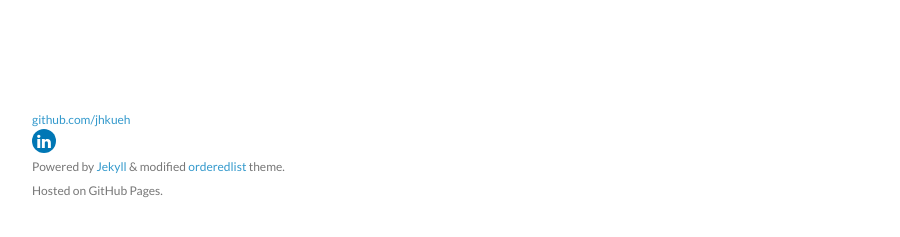
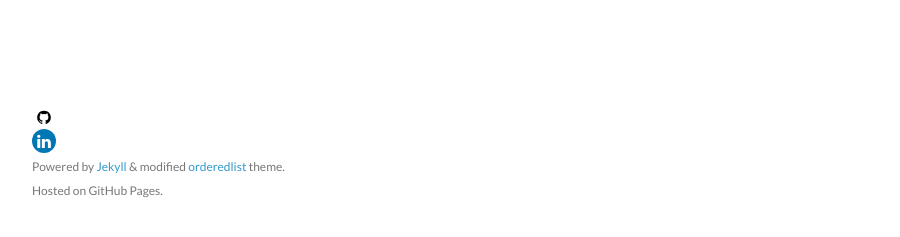
Before and after one commit to jhkueh/jhkueh.github.com, a Jekyll site: the page built from index.html, in a window 1280 px wide. Shown: the part 612-849 px from the top of the page, without its empty margins (151-1051 px from the left). Built offline with Jekyll 4.4.1, drawn with Linux system fonts in a browser that asks for light colours; Markdown is read by kramdown in place of the engine named in the settings; the list of posts is cut into pages by our own code.

Commit message:
Added Github social icon

```diff
--- a/_layouts/default.html
+++ b/_layouts/default.html
@@ -26,7 +26,13 @@
 				<small>
 					<p>
 						<ul class="inline-list social-menu">
-							<li><a href="https://github.com/jhkueh">github.com/jhkueh</a></li>
+							<li>
+								<a href="https://github.com/jhkueh">
+									<div class="fa github">
+										<svg class="fa" width="1792" height="1792" viewBox="0 0 1792 1792" xmlns="http://www.w3.org/2000/svg"><path d="M1664 896q0 251-146.5 451.5t-378.5 277.5q-27 5-39.5-7t-12.5-30v-211q0-97-52-142 57-6 102.5-18t94-39 81-66.5 53-105 20.5-150.5q0-121-79-206 37-91-8-204-28-9-81 11t-92 44l-38 24q-93-26-192-26t-192 26q-16-11-42.5-27t-83.5-38.5-86-13.5q-44 113-7 204-79 85-79 206 0 85 20.5 150t52.5 105 80.5 67 94 39 102.5 18q-40 36-49 103-21 10-45 15t-57 5-65.5-21.5-55.5-62.5q-19-32-48.5-52t-49.5-24l-20-3q-21 0-29 4.5t-5 11.5 9 14 13 12l7 5q22 10 43.5 38t31.5 51l10 23q13 38 44 61.5t67 30 69.5 7 55.5-3.5l23-4q0 38 .5 89t.5 54q0 18-13 30t-40 7q-232-77-378.5-277.5t-146.5-451.5q0-209 103-385.5t279.5-279.5 385.5-103 385.5 103 279.5 279.5 103 385.5z" fill="#000"/></svg>
+									</div>
+								</a>
+							</li>
 							<li>
 								<a href="https://linkedin.com/in/jhkueh">
 									<div class="fa linkedin">
@@ -50,6 +56,7 @@
 			.social-menu > li { margin-left: 0.35rem;}
 
 			div.fa { width: 24px; height: 24px; border-radius: 12px; text-align: center;}
+
 			div.linkedin { background: #0077B5;}
 			div.linkedin:hover { background: #005D8E;}
 
```
